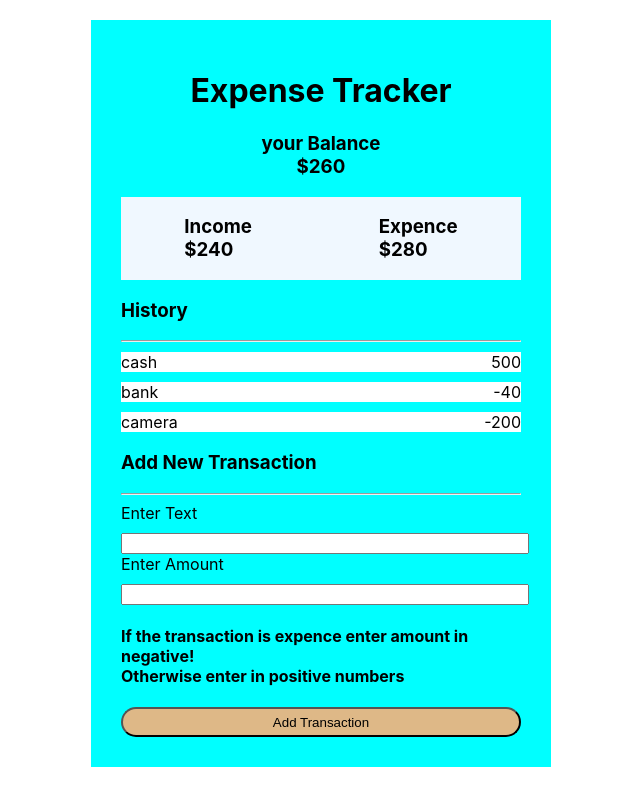
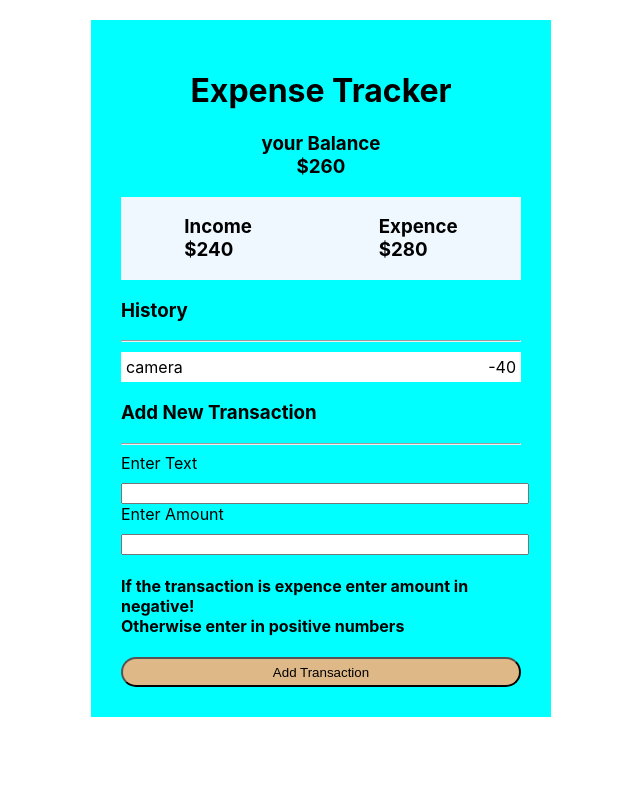
Before and after one commit to sameerasad/Expence-Tracker, a React (Create React App) app: page / in a window 1280 px wide. Shown: the whole page, without its empty margins (319-959 px from the left). Built offline with nearby package versions, Linux system fonts and the light colour scheme.

Commit message:
react challenge day 4 transaction data putting inside html as dynamic array of transaction

```diff
--- a/src/App.css
+++ b/src/App.css
@@ -58,6 +58,14 @@
    background-color:white;
    justify-content:space-between;
    margin-top: 10px;
+   padding: 5px;
+
 
 
 }
+.History > li > span
+{
+    border-left: 2px;
+    border-color: red;
+
+}
--- a/src/History.js
+++ b/src/History.js
@@ -2,22 +2,30 @@ import React from 'react'
 
 
 const History = () => {
+
+    let transaction = [{
+        amount:  500, desc: "Cash",
+        amount: -200, desc: "book",
+        amount:  -40,  desc: "camera"
+    }]
+
+    console.log(transaction)
+
     return (
         <div className="History">
             <h3>History</h3>
             <hr/>
-            <li>
-                <span>cash</span>
-                <span>500</span>
-        </li>
-        <li>
-                <span>bank</span>
-                <span>-40</span>
-        </li>
-        <li>
-                <span>camera</span>
-                <span>-200</span>
-        </li>
+            {transaction.map((transObj, ind) => {
+                return (
+                <li key={ind}>
+                    <span>{transObj.desc}</span>
+                    <span>{transObj.amount}</span>
+
+                </li>
+                )
+            })}
+
+
         </div>
     )
 }
```
